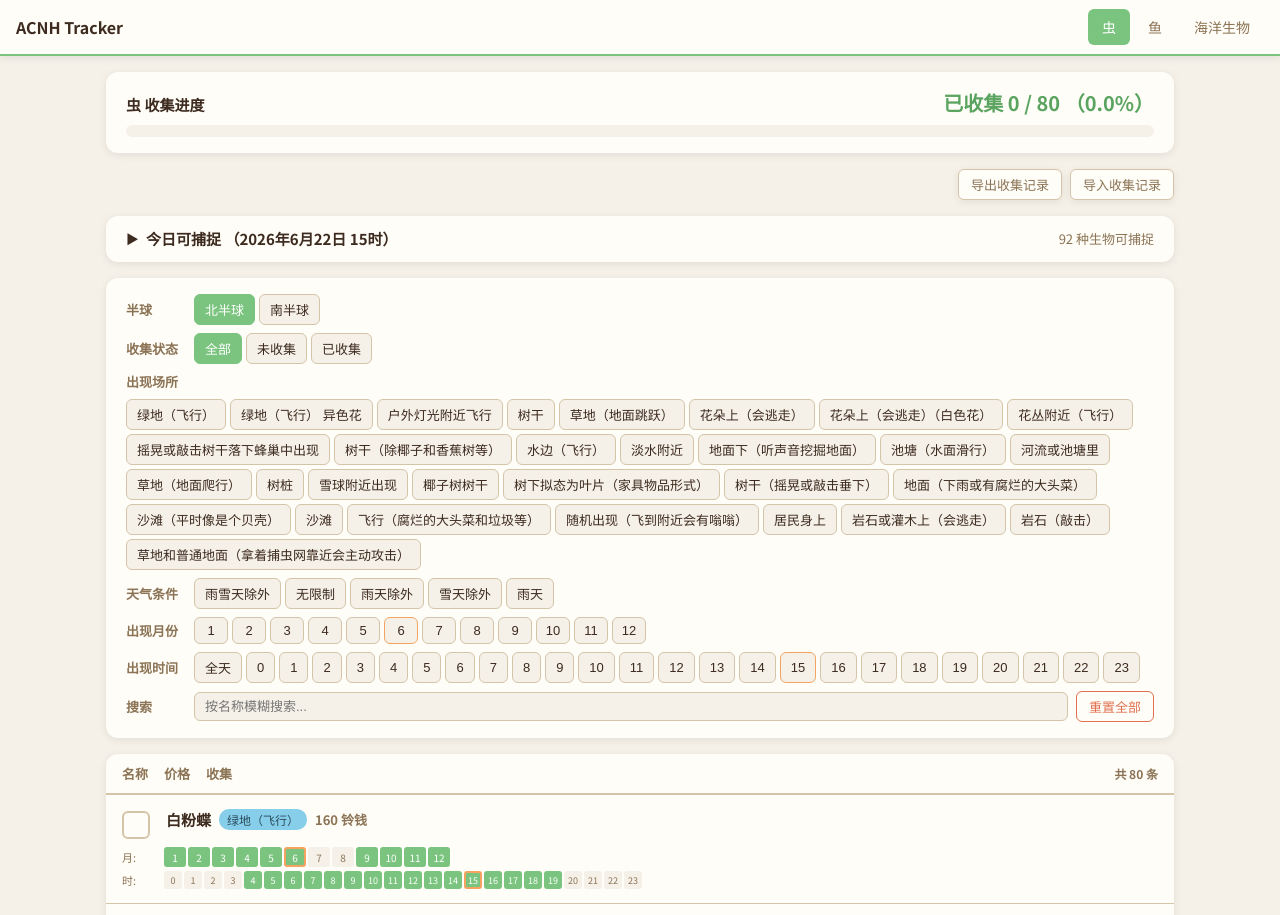
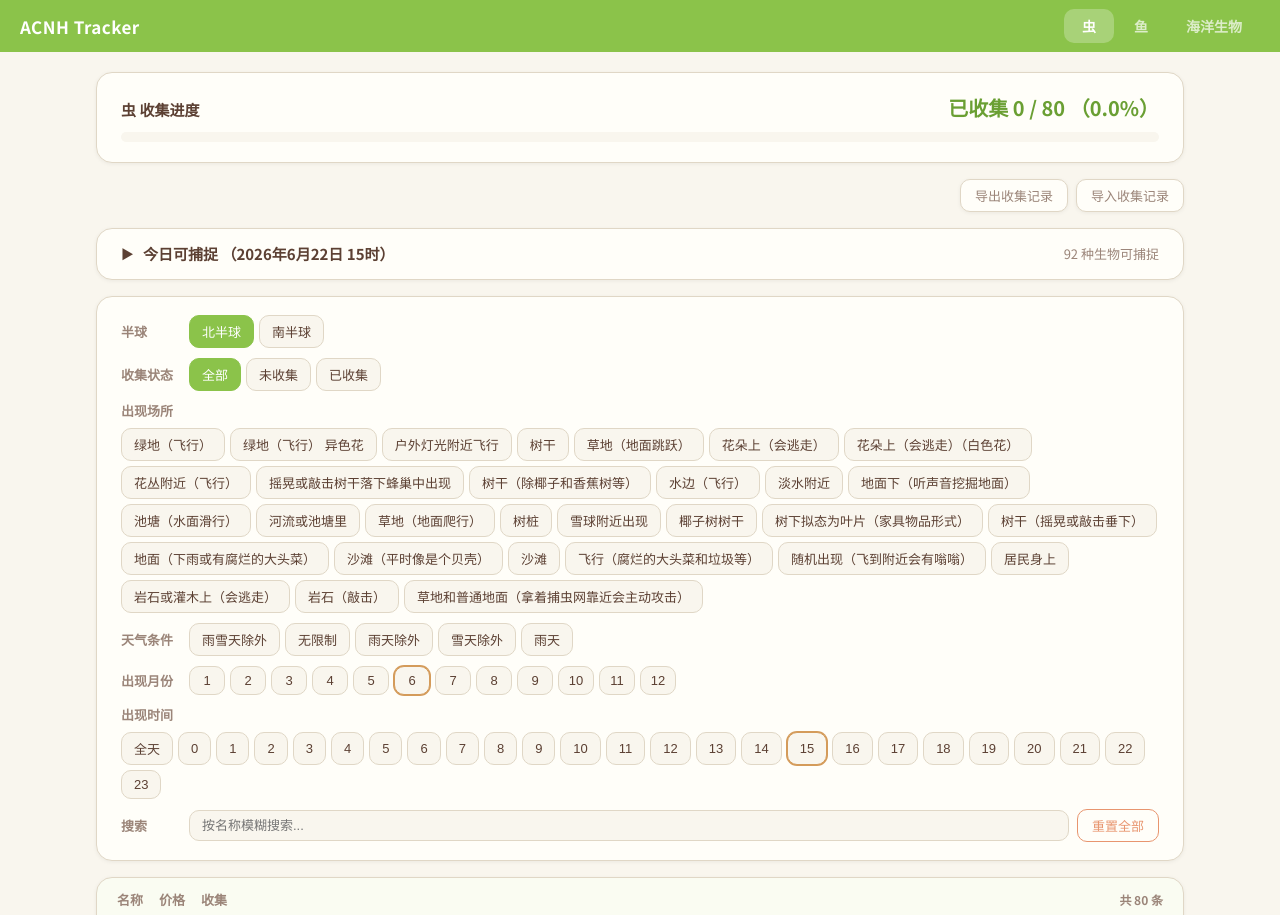
Before and after one commit to BRUC3L1U/ACNH_Tracker, a plain HTML site: page index.html in a window 1280 px wide. Shown: the top 915 px of the page. Drawn offline with Linux system fonts and the light colour scheme.

Commit message:
Restyle to match Animal Crossing: New Horizons official site aesthetic
- Green navbar with white text, softer tab pills on light green
- Warmer, beige-tinted background and surface colors
- Larger border-radius (16px/10px) for friendlier, rounded look
- Lighter box-shadows and subtle borders on cards
- Tag colors use transparent tints for softer integration
- Heat cells slightly larger with rounded corners
- Check box uses cubic-bezier animation for playful feel
- Increased padding throughout for airy layout
- Current month/hour highlights use subtle glow ring

```diff
--- a/index.html
+++ b/index.html
@@ -9,104 +9,104 @@
 <style>
 *,*::before,*::after{box-sizing:border-box;margin:0;padding:0}
 :root{
-  --color-primary:#7BC47F;--color-primary-dark:#5aa460;
-  --color-bg:#F5F0E8;--color-surface:#FFFDF7;
-  --color-accent-warm:#F4A460;--color-accent-cool:#87CEEB;
-  --color-text:#3D2B1F;--color-text-muted:#8B7355;
-  --color-collected:#5aa460;--color-border:#d4c5a9;
-  --color-danger:#e07050;--color-shadow:rgba(0,0,0,.08);
-  --radius-card:12px;--radius-sm:6px;--font-body:'Noto Sans SC',sans-serif;
+  --color-primary:#8BC34A;--color-primary-dark:#6A9F33;
+  --color-bg:#F9F6EE;--color-surface:#FFFEF9;
+  --color-accent-warm:#D49B5A;--color-accent-cool:#7BC47F;
+  --color-text:#5C4033;--color-text-muted:#9B8579;
+  --color-collected:#6A9F33;--color-border:#E0D7C6;
+  --color-danger:#E8956F;--color-shadow:rgba(0,0,0,.06);
+  --radius-card:16px;--radius-sm:10px;--font-body:'Noto Sans SC',sans-serif;
 }
 body{font-family:var(--font-body);background:var(--color-bg);color:var(--color-text);min-height:100vh}
 
-.navbar{position:sticky;top:0;z-index:100;background:var(--color-surface);border-bottom:2px solid var(--color-primary);padding:0 16px;display:flex;align-items:center;justify-content:space-between;height:56px;box-shadow:0 2px 8px var(--color-shadow);gap:8px}
+.navbar{position:sticky;top:0;z-index:100;background:var(--color-primary);border-bottom:none;padding:0 20px;display:flex;align-items:center;justify-content:space-between;height:52px;gap:8px}
 .nav-left{display:flex;align-items:center;gap:8px;min-width:0;flex-shrink:1}
-.nav-title{font-size:clamp(13px,2.5vw,16px);font-weight:700;white-space:nowrap;overflow:hidden;text-overflow:ellipsis}
-.nav-tabs{display:flex;gap:4px;flex-shrink:0}
-.nav-tab{padding:8px 14px;border-radius:var(--radius-sm);border:none;background:transparent;color:var(--color-text-muted);cursor:pointer;font-size:14px;font-weight:500;transition:all .2s;white-space:nowrap}
-.nav-tab:hover{background:var(--color-bg)}
-.nav-tab.active{background:var(--color-primary);color:#fff}
+.nav-title{font-size:clamp(14px,2.5vw,17px);font-weight:700;color:#fff;white-space:nowrap;overflow:hidden;text-overflow:ellipsis;letter-spacing:0.5px}
+.nav-tabs{display:flex;gap:2px;flex-shrink:0}
+.nav-tab{padding:7px 18px;border-radius:var(--radius-sm);border:none;background:transparent;color:rgba(255,255,255,.7);cursor:pointer;font-size:14px;font-weight:600;transition:all .2s;white-space:nowrap}
+.nav-tab:hover{background:rgba(255,255,255,.15);color:#fff}
+.nav-tab.active{background:rgba(255,255,255,.25);color:#fff}
 
-.main{padding:16px;max-width:1100px;margin:0 auto}
+.main{padding:20px 16px;max-width:1120px;margin:0 auto}
 
-.progress-section{background:var(--color-surface);border-radius:var(--radius-card);padding:16px 20px;margin-bottom:16px;box-shadow:0 2px 8px var(--color-shadow)}
-.progress-text{display:flex;justify-content:space-between;align-items:baseline;margin-bottom:8px}
+.progress-section{background:var(--color-surface);border-radius:var(--radius-card);padding:20px 24px;margin-bottom:16px;box-shadow:0 1px 4px var(--color-shadow);border:1px solid var(--color-border)}
+.progress-text{display:flex;justify-content:space-between;align-items:baseline;margin-bottom:10px}
 .progress-label{font-weight:600;font-size:15px}
 .progress-pct{font-size:20px;font-weight:700;color:var(--color-primary-dark)}
-.progress-bar{height:12px;background:var(--color-bg);border-radius:6px;overflow:hidden}
-.progress-fill{height:100%;background:linear-gradient(90deg,var(--color-primary),var(--color-primary-dark));border-radius:6px;transition:width .4s ease}
+.progress-bar{height:10px;background:var(--color-bg);border-radius:8px;overflow:hidden}
+.progress-fill{height:100%;background:linear-gradient(90deg,var(--color-primary),var(--color-primary-dark));border-radius:8px;transition:width .4s ease}
 .data-bar{display:flex;gap:8px;justify-content:flex-end;margin-bottom:16px}
-.data-btn{padding:5px 12px;border-radius:var(--radius-sm);border:1px solid var(--color-border);background:var(--color-surface);color:var(--color-text-muted);cursor:pointer;font-size:13px;transition:all .15s;box-shadow:0 2px 8px var(--color-shadow)}
-.data-btn:hover{border-color:var(--color-primary);color:var(--color-primary)}
+.data-btn{padding:6px 14px;border-radius:var(--radius-sm);border:1px solid var(--color-border);background:var(--color-surface);color:var(--color-text-muted);cursor:pointer;font-size:13px;transition:all .15s;box-shadow:0 1px 4px var(--color-shadow)}
+.data-btn:hover{border-color:var(--color-primary);color:var(--color-primary-dark)}
 
-.today-panel{background:var(--color-surface);border-radius:var(--radius-card);margin-bottom:16px;box-shadow:0 2px 8px var(--color-shadow);overflow:hidden}
-.today-header{display:flex;align-items:center;justify-content:space-between;padding:12px 20px;cursor:pointer;user-select:none;border-bottom:1px solid transparent}
+.today-panel{background:var(--color-surface);border-radius:var(--radius-card);margin-bottom:16px;box-shadow:0 1px 4px var(--color-shadow);overflow:hidden;border:1px solid var(--color-border)}
+.today-header{display:flex;align-items:center;justify-content:space-between;padding:14px 24px;cursor:pointer;user-select:none;border-bottom:1px solid transparent}
 .today-header:hover{background:var(--color-bg)}
 .today-header.open{border-bottom-color:var(--color-border)}
-.today-header h3{font-size:15px;display:flex;align-items:center;gap:8px}
+.today-header h3{font-size:15px;display:flex;align-items:center;gap:10px}
 .today-header .arrow{transition:transform .2s;font-size:12px}
 .today-header.open .arrow{transform:rotate(90deg)}
-.today-body{display:none;padding:16px 20px}
+.today-body{display:none;padding:18px 24px}
 .today-body.open{display:block}
-.today-info{display:flex;flex-wrap:wrap;gap:12px;align-items:center;margin-bottom:12px;font-size:14px}
-.hemi-btn{padding:4px 12px;border-radius:var(--radius-sm);border:1px solid var(--color-primary);background:transparent;color:var(--color-primary);cursor:pointer;font-size:13px;transition:all .2s}
+.today-info{display:flex;flex-wrap:wrap;gap:12px;align-items:center;margin-bottom:14px;font-size:14px}
+.hemi-btn{padding:5px 14px;border-radius:var(--radius-sm);border:1px solid var(--color-primary);background:transparent;color:var(--color-primary-dark);cursor:pointer;font-size:13px;font-weight:500;transition:all .2s}
 .hemi-btn.active{background:var(--color-primary);color:#fff}
 .today-list h4{font-size:14px;margin:8px 0 6px;color:var(--color-primary-dark)}
-.today-item{display:flex;align-items:center;gap:8px;padding:4px 0;font-size:13px;flex-wrap:wrap}
+.today-item{display:flex;align-items:center;gap:8px;padding:5px 0;font-size:13px;flex-wrap:wrap}
 .today-item .warn{color:var(--color-danger);font-size:12px;font-weight:500}
 
-.filter-bar{background:var(--color-surface);border-radius:var(--radius-card);padding:16px 20px;margin-bottom:16px;box-shadow:0 2px 8px var(--color-shadow)}
-.filter-row{display:flex;flex-wrap:wrap;gap:8px;align-items:center;margin-bottom:8px}
+.filter-bar{background:var(--color-surface);border-radius:var(--radius-card);padding:18px 24px;margin-bottom:16px;box-shadow:0 1px 4px var(--color-shadow);border:1px solid var(--color-border)}
+.filter-row{display:flex;flex-wrap:wrap;gap:8px;align-items:center;margin-bottom:10px}
 .filter-row:last-child{margin-bottom:0}
 .filter-label{font-size:13px;font-weight:600;color:var(--color-text-muted);min-width:60px}
-.filter-options{display:flex;flex-wrap:wrap;gap:4px}
-.filter-btn{padding:5px 10px;border-radius:var(--radius-sm);border:1px solid var(--color-border);background:var(--color-bg);color:var(--color-text);cursor:pointer;font-size:13px;transition:all .15s;white-space:nowrap}
-.filter-btn:hover{border-color:var(--color-primary)}
+.filter-options{display:flex;flex-wrap:wrap;gap:5px}
+.filter-btn{padding:6px 12px;border-radius:var(--radius-sm);border:1px solid var(--color-border);background:var(--color-bg);color:var(--color-text);cursor:pointer;font-size:13px;font-weight:500;transition:all .15s;white-space:nowrap}
+.filter-btn:hover{border-color:var(--color-primary);background:rgba(139,195,74,.08)}
 .filter-btn.active{background:var(--color-primary);border-color:var(--color-primary);color:#fff}
-.filter-btn.month-grid{width:34px;text-align:center;padding:5px 0}
-.month-current{border-color:var(--color-accent-warm)!important}
-.filter-search{flex:1;min-width:120px;padding:6px 10px;border-radius:var(--radius-sm);border:1px solid var(--color-border);background:var(--color-bg);color:var(--color-text);font-size:13px;outline:none}
+.filter-btn.month-grid{width:36px;text-align:center;padding:6px 0}
+.month-current{border-color:var(--color-accent-warm)!important;box-shadow:0 0 0 1px var(--color-accent-warm)}
+.filter-search{flex:1;min-width:120px;padding:7px 12px;border-radius:var(--radius-sm);border:1px solid var(--color-border);background:var(--color-bg);color:var(--color-text);font-size:13px;outline:none}
 .filter-search:focus{border-color:var(--color-primary)}
-.filter-reset{padding:5px 12px;border-radius:var(--radius-sm);border:1px solid var(--color-danger);background:transparent;color:var(--color-danger);cursor:pointer;font-size:13px;transition:all .15s}
+.filter-reset{padding:6px 14px;border-radius:var(--radius-sm);border:1px solid var(--color-danger);background:transparent;color:var(--color-danger);cursor:pointer;font-size:13px;font-weight:500;transition:all .15s}
 .filter-reset:hover{background:var(--color-danger);color:#fff}
-.filter-toggle-btn{display:none;width:100%;padding:10px;border-radius:var(--radius-sm);border:1px solid var(--color-primary);background:var(--color-surface);color:var(--color-primary);cursor:pointer;font-size:14px;font-weight:600}
+.filter-toggle-btn{display:none;width:100%;padding:10px;border-radius:var(--radius-sm);border:1px solid var(--color-primary);background:var(--color-surface);color:var(--color-primary-dark);cursor:pointer;font-size:14px;font-weight:600}
 .filter-panel{display:block}
 @media(max-width:640px){
   .filter-toggle-btn{display:block}
   .filter-panel{display:none;padding-top:12px}
   .filter-panel.open{display:block}
-  .navbar{padding:0 8px}
-  .nav-tab{padding:8px 6px;font-size:12px}
+  .navbar{padding:0 10px}
+  .nav-tab{padding:7px 10px;font-size:12px}
   .nav-title{font-size:11px}
   .heat-cell{width:20px;height:18px;font-size:9px}
   .heat-cell-hour{width:15px;height:15px;font-size:8px}
   .meta-row{flex-wrap:wrap;row-gap:4px}
 }
 
-.list-section{background:var(--color-surface);border-radius:var(--radius-card);overflow:hidden;box-shadow:0 2px 8px var(--color-shadow)}
-.list-header{display:flex;align-items:center;padding:10px 16px;border-bottom:2px solid var(--color-border);font-size:13px;font-weight:600;color:var(--color-text-muted);gap:8px}
+.list-section{background:var(--color-surface);border-radius:var(--radius-card);overflow:hidden;box-shadow:0 1px 4px var(--color-shadow);border:1px solid var(--color-border)}
+.list-header{display:flex;align-items:center;padding:12px 20px;border-bottom:2px solid var(--color-border);font-size:13px;font-weight:600;color:var(--color-text-muted);gap:8px;background:rgba(139,195,74,.04)}
 .list-header .sortable{cursor:pointer;user-select:none;transition:color .2s}
-.list-header .sortable:hover{color:var(--color-primary)}
-.creature-item{display:grid;grid-template-columns:32px 1fr auto;align-items:start;padding:14px 16px;border-bottom:1px solid var(--color-border);transition:opacity .3s,background .2s;gap:8px 12px;cursor:pointer}
-.creature-item:hover{background:var(--color-bg)}
-.creature-item.collected{opacity:.5;background:rgba(90,164,96,.08)}
+.list-header .sortable:hover{color:var(--color-primary-dark)}
+.creature-item{display:grid;grid-template-columns:32px 1fr auto;align-items:start;padding:14px 20px;border-bottom:1px solid var(--color-border);transition:opacity .3s,background .2s;gap:8px 12px;cursor:pointer}
+.creature-item:hover{background:rgba(139,195,74,.04)}
+.creature-item.collected{opacity:.5;background:rgba(106,159,51,.04)}
 .creature-item.collected .check-box{background:var(--color-collected);border-color:var(--color-collected)}
 .creature-item.collected .check-box::after{opacity:1}
 .creature-main{display:flex;align-items:center;gap:8px;flex-wrap:wrap;min-width:0}
 .creature-name{font-weight:600;font-size:15px;white-space:nowrap}
-.tag{padding:2px 8px;border-radius:10px;font-size:12px;white-space:nowrap}
-.tag-location{background:var(--color-accent-cool);color:#2a4a5a}
-.tag-shadow{background:var(--color-accent-warm);color:#5a3a1a}
+.tag{padding:3px 10px;border-radius:12px;font-size:12px;white-space:nowrap;font-weight:500}
+.tag-location{background:rgba(123,196,127,.18);color:#4A7C4F}
+.tag-shadow{background:rgba(212,155,90,.18);color:#8B6914}
 .tag-price{color:var(--color-text-muted);font-weight:700;font-size:13px;white-space:nowrap}
-.check-box{width:28px;height:28px;border-radius:var(--radius-sm);border:2px solid var(--color-border);display:flex;align-items:center;justify-content:center;transition:all .3s;flex-shrink:0;margin-top:2px}
-.check-box::after{content:'\2713';color:#fff;font-size:16px;opacity:0;transition:opacity .3s;font-weight:700}
+.check-box{width:28px;height:28px;border-radius:8px;border:2px solid var(--color-border);display:flex;align-items:center;justify-content:center;transition:all .25s cubic-bezier(.4,0,.2,1);flex-shrink:0;margin-top:2px}
+.check-box::after{content:'\2713';color:#fff;font-size:16px;opacity:0;transition:opacity .2s;font-weight:700}
 .creature-meta{grid-column:1/-1;display:flex;flex-direction:column;gap:4px}
 .meta-row{font-size:11px;color:var(--color-text-muted);display:flex;align-items:center;gap:2px}
-.heat-cell{width:22px;height:20px;display:inline-flex;align-items:center;justify-content:center;border-radius:3px;font-size:10px;background:var(--color-bg);color:var(--color-text-muted);transition:all .15s}
+.heat-cell{width:24px;height:22px;display:inline-flex;align-items:center;justify-content:center;border-radius:5px;font-size:10px;background:var(--color-bg);color:var(--color-text-muted);transition:all .15s;font-weight:500}
 .heat-cell.on{background:var(--color-primary);color:#fff}
-.heat-cell.current{border:2px solid var(--color-accent-warm)}
+.heat-cell.current{border:2px solid var(--color-accent-warm);box-shadow:0 0 0 1px var(--color-accent-warm)}
 .heat-cell-hour{width:18px;height:18px;font-size:9px}
-.empty-state{padding:40px;text-align:center;color:var(--color-text-muted);font-size:15px}
+.empty-state{padding:48px;text-align:center;color:var(--color-text-muted);font-size:15px}
 </style>
 </head>
 <body>
```
